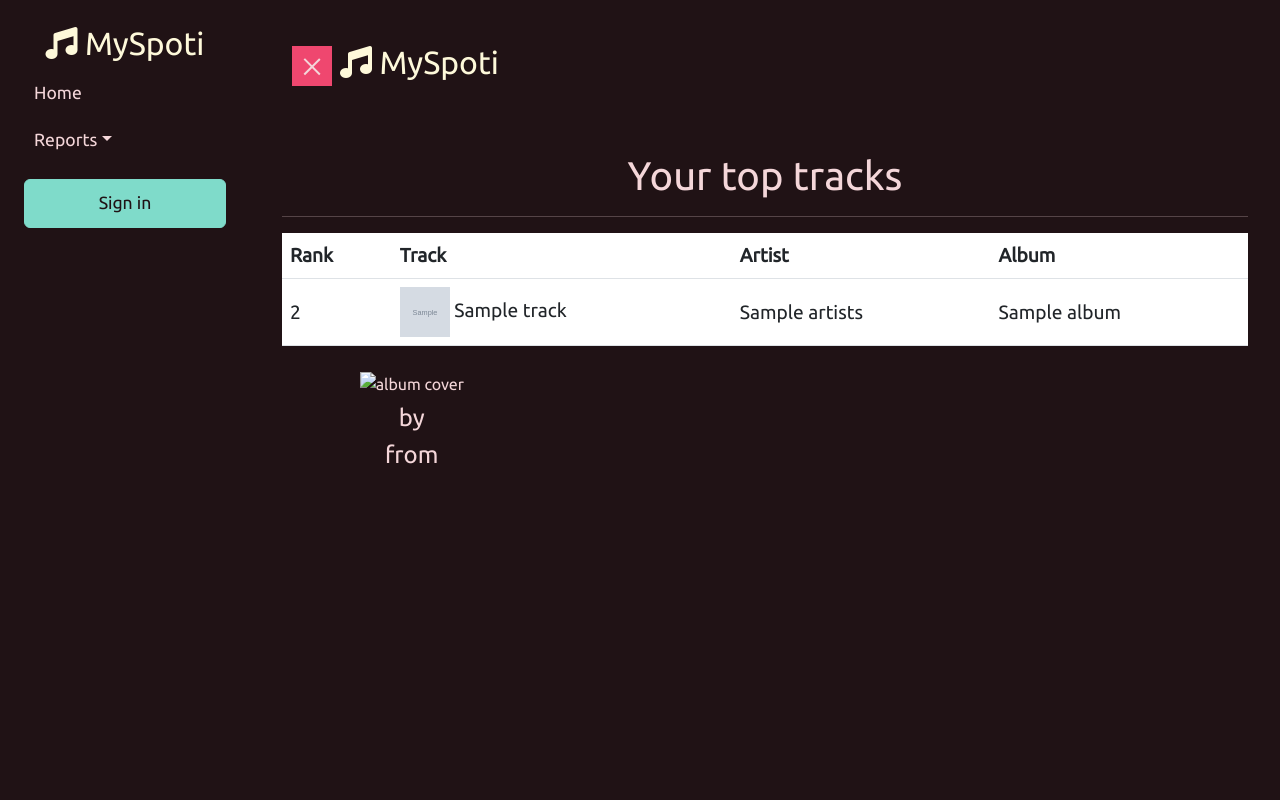
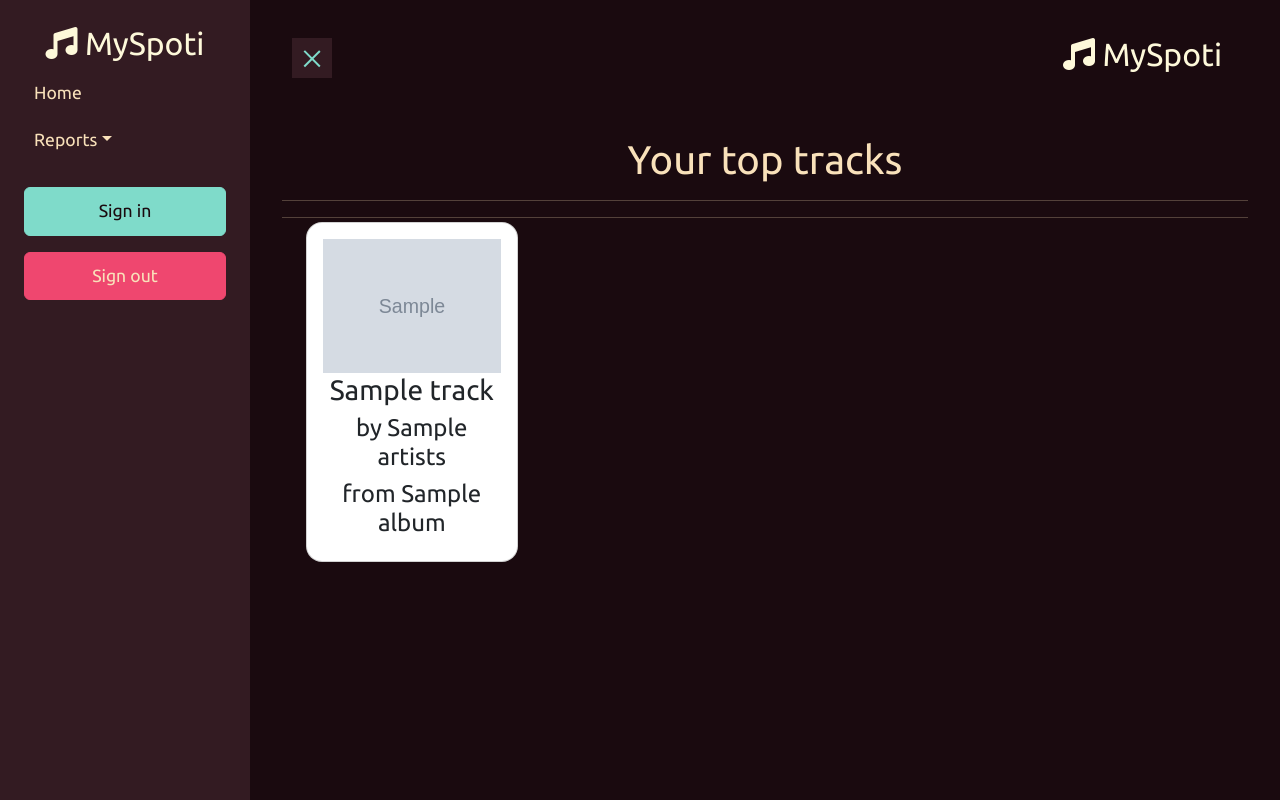
Before and after one commit to OmarMacMa/MySpoti, a Flask app: template MySpoti/app/templates/top_tracks.html in a window 1280 px wide. Run offline with Flask 3, Linux system fonts and the light colour scheme; the template is opened without the code that fills it: most values are stand-ins (such as "Sample title", 1, 10 or a date in 2020); grey boxes marked "Sample" are stand-in pictures.

Commit message:
Added 404 and 500 error pages, corrected colors and working on top tracks view

```diff
--- a/MySpoti/app/static/styles/base.css
+++ b/MySpoti/app/static/styles/base.css
@@ -1,20 +1,24 @@
 body {
-	background: #201215;
 	font-family: Ubuntu;
-	color: #F4D6D9;
 	--bs-primary: #EF476F;
 	--bs-primary-rgb: 239, 71, 111;
 	--bs-secondary: #7FDBCA;
 	--bs-secondary-rgb: 127, 219, 202;
-	--bs-dark: #201215;
-	--bs-dark-rgb: 32, 18, 21;
-	--bs-color: #F4D6D9;
-	--bs-color-rgb: 244, 214, 217;
+	--bs-dark: #1A0A0F;
+	--bs-dark-rgb: 26, 10, 15;
+	--bs-color: #F9E1BA;
+	--bs-color-rgb: 249, 225, 186;
 	--bs-font-size: 1.25rem;
+	--bs-link-color: var(--bs-secondary);
+	--bs-link-color-rgb: var(--bs-secondary-rgb);
+	--bs-link-hover-color: #0193AB;
+	--bs-link-hover-color-rgb: 1, 147, 171;
+	background: var(--bs-dark); /*#201215;*/
+	color: var(--bs-color); /*#F4D6D9;*/
 }
 
-a, a:hover, a:focus {
-	color: inherit;
+#sidebar > a, li > a {
+	color: var(--bs-color);
 	text-decoration: none;
 	transition: all 0.3s;
 }
@@ -50,11 +54,6 @@ a, a:hover, a:focus {
 	perspective: 1500px;
 }
 
-#button-logo {
-	border-style: none;
-	background-color: transparent;
-}
-
 #content {
 	width: 100%;
 	padding: 20px;
@@ -81,8 +80,7 @@ a, a:hover, a:focus {
 #sidebar {
 	min-width: 250px;
 	max-width: 250px;
-	/* background: #331B22; */
-	color: #F4D6D9;
+	background: #331B22;
 	transition: all 0.6s cubic-bezier(0.945, 0.020, 0.270, 0.665);
 	transform-origin: bottom left;
 }
@@ -102,7 +100,7 @@ a, a:hover, a:focus {
 	width: 40px;
 	height: 40px;
 	cursor: pointer;
-	background-color: #EF476F;
+	background-color: #331B22;
 }
 
 #sidebarCollapse span {
@@ -110,7 +108,7 @@ a, a:hover, a:focus {
 	height: 2px;
 	margin: 0 auto;
 	display: block;
-	background: #F4D6D9;
+	background: var(--bs-secondary);
 	transition: all 0.8s cubic-bezier(0.810, -0.330, 0.345, 1.375);
 	transition-delay: 0.2s;
 }
--- /dev/null
+++ b/MySpoti/app/static/styles/top_tracks.css
@@ -0,0 +1,37 @@
+.flip_container {
+    cursor: pointer;
+    perspective: 1000px;
+}
+
+.flip_container:hover .flip {
+    transform: rotateY(180deg);
+}
+
+.flip {
+    transition: 0.75s;
+    transform-style: preserve-3d;
+    height: 300px; /* Set a fixed height for the flip container */
+}
+
+.flip_front,
+.flip_back {
+    backface-visibility: hidden;
+    position: absolute;
+    top: 0;
+    left: 0;
+    width: 100%;
+    height: 100%;
+    display: flex;
+    flex-direction: column;
+    justify-content: center;
+    align-items: center;
+    transform-origin: center; /* Add this line */
+}
+
+.flip_front {
+    transform: rotateY(0deg);
+}
+
+.flip_back {
+    transform: rotateY(180deg);
+}
--- a/MySpoti/app/templates/sidebar.html
+++ b/MySpoti/app/templates/sidebar.html
@@ -11,15 +11,15 @@
             <li>
             <li class="dropdown"><a class="dropdown-toggle" data-bs-toggle="collapse" aria-expanded="false" href="#sidebar-menu">Reports</a></li>
             <ul id="sidebar-menu" class="collapse list-unstyled px-4">
-                <li>Item 1</li>
-                <li>Item 2</li>
-                <li>Item 3</li>
-                <li>Item 4</li>
+                <li><a href="{{ url_for("top_tracks") }}"><i></i> Top Tracks</a></li>
+                <li><a href="{{ url_for("top_artists") }}"><i></i> Top Artists</a></li>
+                <li><a href="{{ url_for("recently_played") }}"><i></i> Recently Played</a></li>
             </ul>
             </li>
         </ul>
-        <ul class="list-unstyled CTAs">
-            <li><a class="btn btn-secondary" href="{{ url_for("home") }}">Sign in</a></li>
+        <ul class="list-unstyled">
+            <li class="py-2"><a class="btn btn-secondary" href="{{ url_for("home") }}">Sign in</a></li>
+            <li class="py-2"><a class="btn btn-primary" href="{{ url_for("sign_out") }}">Sign out</a></li>
         </ul>
     </nav>
     <div id="content">
@@ -30,17 +30,9 @@
                     <span></span>
                     <span></span>
                 </button>
-                <a href="/" class="nav-link d-inline-block d-lg-none ml-auto" data-toggle="collapse" aria-controls="navbarSupportedContent" aria-expanded="false" aria-label="Toggle navigation">
+
+                <a href="/" class="nav-link d-inline-block me-3">
                     <h2 class="d-inline-block" style="color: #FEF9DA;"><i class="fas fa-music"></i> MySpoti</h2>
                 </a>
-                <div id="navbarSupportedContent" class="collapse navbar-collapse">
-                    <ul class="nav navbar-nav ml-auto">
-                        <li class="nav-item active">
-                            <a href="/" class="nav-link">
-                                <h2 class="d-inline-block" style="color: #FEF9DA;"><i class="fas fa-music"></i> MySpoti</h2>
-                            </a>
-                        </li>
-                    </ul>
-                </div>
             </div>
         </nav>
--- a/MySpoti/app/templates/top_tracks.html
+++ b/MySpoti/app/templates/top_tracks.html
@@ -3,6 +3,7 @@
 {% block head %}
 {{ super() }}
 <title> | Top Tracks</title>
+<link rel="stylesheet" href="{{ url_for("static", filename="styles/top_tracks.css")}}">
 {% endblock %}
 
 {% block body %}
@@ -12,7 +13,7 @@
                         <div class="col-lg-12 col-lg-offset-2 text-center">
                             <h1 data-aos="fade-right" data-aos-duration="1000">Your top tracks</h1>
                             <hr class="small">
-                            <div class="table-responsive">
+                            <!--<div class="table-responsive">
                                 <table class="table" style="font-size: 1.2rem;">
                                     <thead>
                                         <tr class="text-start" data-aos="fade-up" data-aos-duration="1000">
@@ -33,16 +34,32 @@
                                         {% endfor %}
                                     </tbody>
                                 </table>
-                            </div>
+                            </div>-->
 
 
+                            <hr>
                             <div class="row px-4">
-                                {% for track in top_tracks.values() %}
-                                    <div class="col-lg-3 col-md-4 col-sm-6 col-xs-6 py-2" data-aos="fade-up" data-aos-duration="1000">
-                                        <img src="{{ track.album_cover }}" alt="album cover" class="img-fluid">
-                                        <h3>{{ track.name }}</h3>
-                                        <h4>by {{ track.artists }}</h4>
-                                        <h4>from {{ track.album }}</h4>
+                                {% for index, track in top_tracks.items() %}
+                                    <div class="col-lg-3 col-md-6 col-sm-6 col-xs-6 py-2 flip_container" data-aos="fade-up" data-aos-duration="1000">
+                                        <div class="flip py-5">
+                                            <div class="flip_front" style="height: 100%;">
+                                                <div class="card rounded-4">
+                                                    <div class="card-body">
+                                                        <img src="{{ track.album_cover }}" alt="album cover" class="img-fluid">
+                                                        <h3>{{ track.name }}</h3>
+                                                        <h4>by {{ track.artists }}</h4>
+                                                        <h4>from {{ track.album }}</h4>
+                                                    </div>
+                                                </div>
+                                            </div>
+                                            <div class="flip_back">
+                                                <div class="card rounded-4">
+                                                    <div class="card-body">
+                                                        <h4>Hello from the back</h4>
+                                                    </div>
+                                                </div>
+                                            </div>
+                                        </div>
                                     </div>
                                 {% endfor %}
                             </div>
@@ -51,10 +68,7 @@
                 </div>
             </div>
         </div>
-        <script>
-            console.log("{{ top_tracks }}")
-        </script>
 {% endblock %}
 {% block scripts %}
-{{ super() }}
+    {{ super() }}
 {% endblock %}
--- a/MySpoti/main.py
+++ b/MySpoti/main.py
@@ -10,6 +10,16 @@ from .app import create_app
 
 
 app = create_app()
+
+
+@app.errorhandler(404)
+def page_not_found(e):
+    return render_template("404.html"), 404
+
+
+@app.errorhandler(500)
+def internal_error(e):
+    return render_template("500.html"), 500
 
 
 @app.route("/")
```
Also changed, not shown: MySpoti/app/templates/404.html (added, +24 -0 lines), MySpoti/app/templates/500.html (added, +24 -0 lines).
